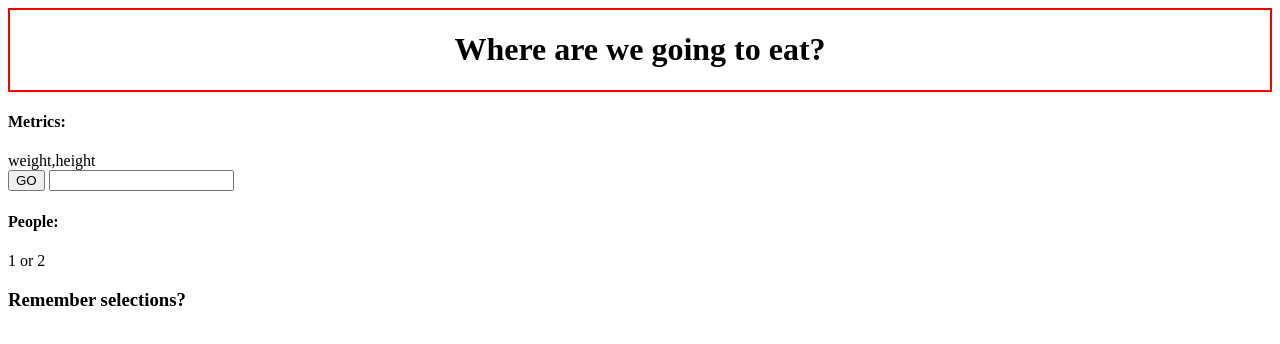
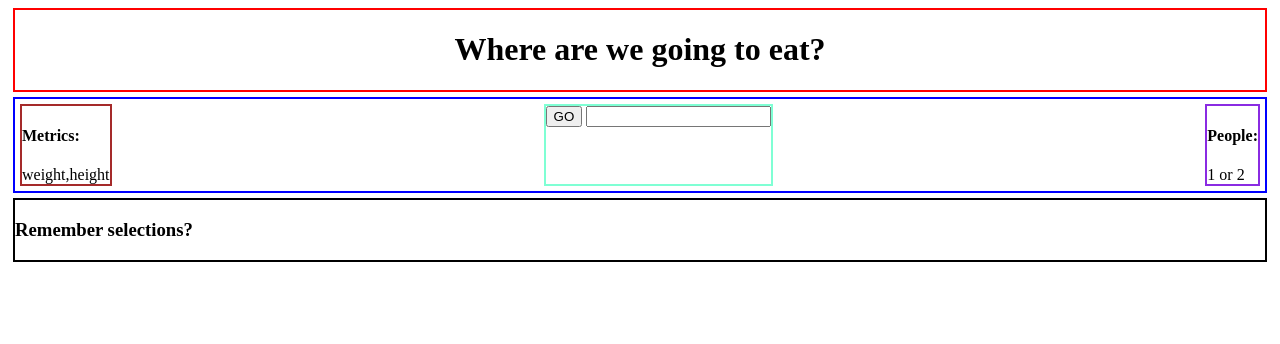
Before and after one commit to scalamoondis/FindSomeFood, a plain HTML site: page index.html in a window 1280 px wide. Drawn offline with Linux system fonts and the light colour scheme.

Commit message:
Positioned and placed the original/general structure for how the project is going to look. Added outlines for insights.

```diff
--- a/styles.css
+++ b/styles.css
@@ -5,14 +5,76 @@
     border: solid 2px;
     border-color: red;
 
+    margin: 5px;
+
+}
 
 
-};
+.maincontainer {
 
 
-.headerwords {
+
+    display: flex;
+    justify-content: space-between;
+
+
+    border: solid 2px;
+    border-color: blue;
+    margin: 5px;
+
+
+
+}
+
+
+
+.majormetrics_area {
+
+    border: solid 2px;
+    border-color: brown;
+    margin: 5px;
+
+
+
+}
+
+
+
+.gobutton_zipcode_area {
+
+    border: solid 2px;
+    border-color: aquamarine;
+    margin: 5px;
+
+
+}
+
+
+.personalmetrics_area {
+
+border: solid 2px;
+border-color: blueviolet;
+margin: 5px;
+
+
+
+}
+
+
+
+.footer_container {
+
+    border: solid 2px;
+    margin: 5px;
+
+
+}
+
+
+
+.signup_area {
 
 
 
 
-};
+}
```
